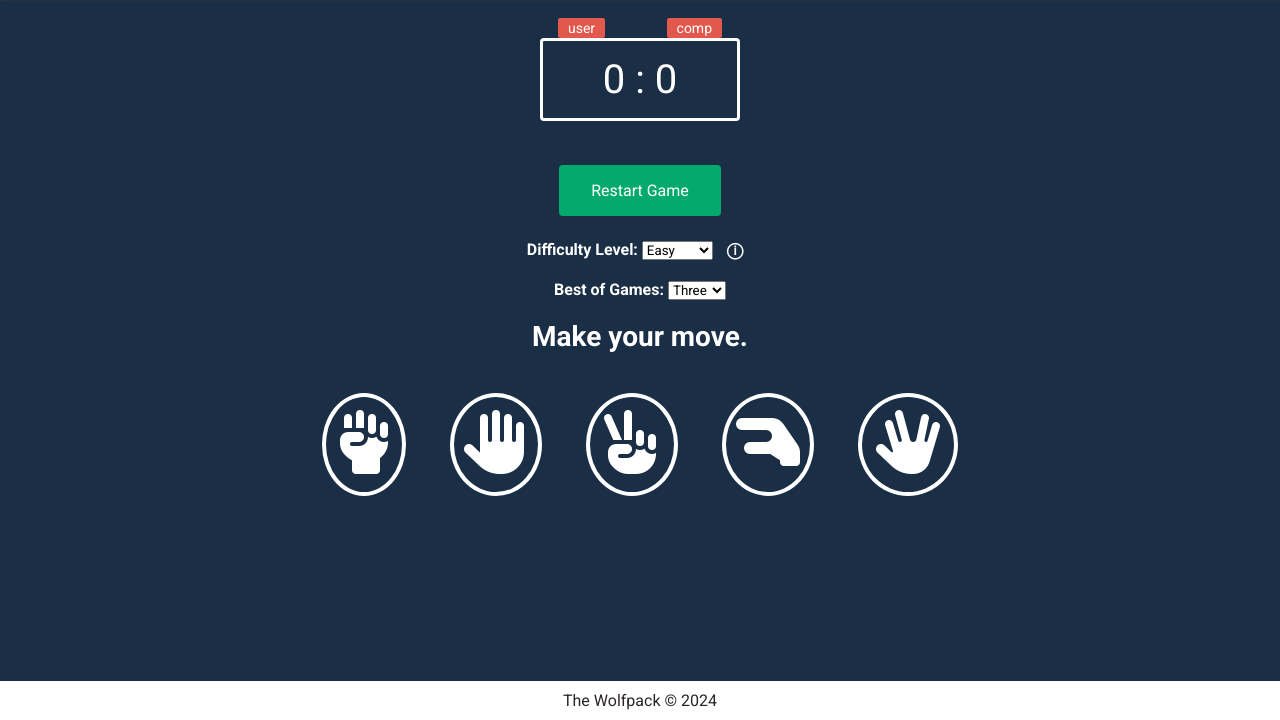
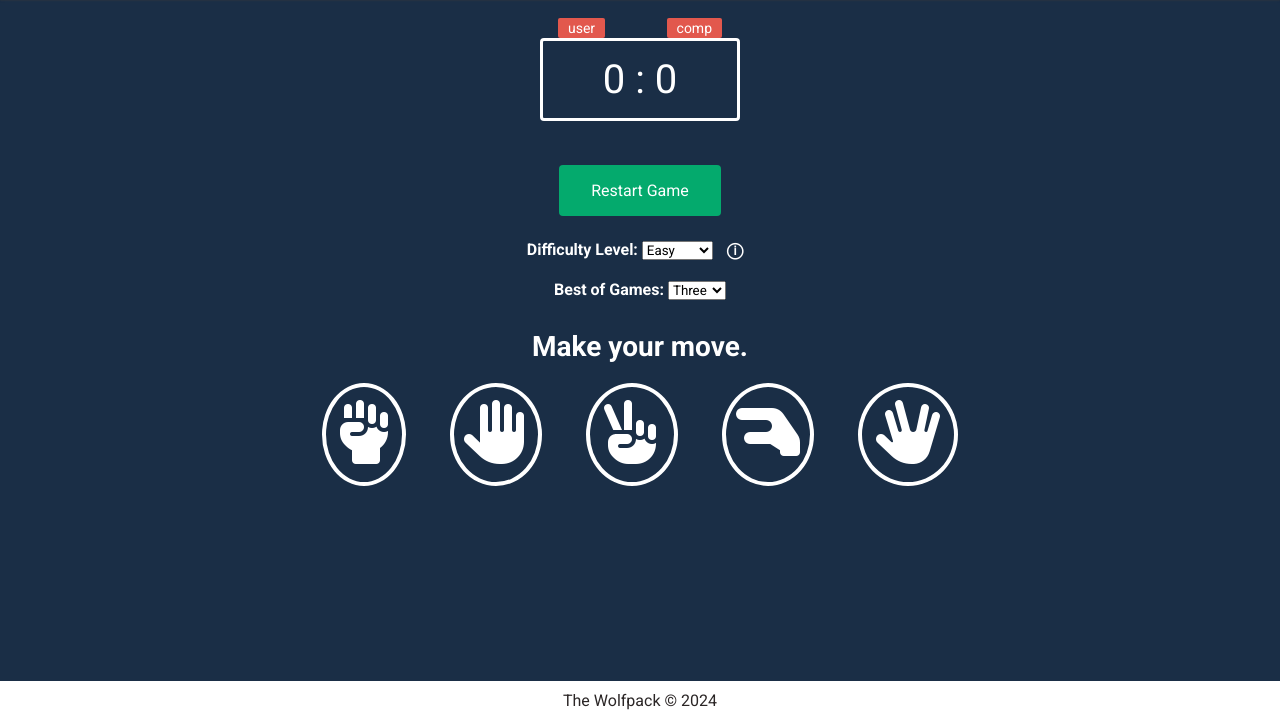
Before and after one commit to moflynn23/rock-paper-scissors-lizard-spock, a plain HTML site: page index.html in a window 1280 px wide. Shown: the part 80-800 px from the top of the page. Drawn offline with Linux system fonts and the light colour scheme.

Commit message:
Decrease margin on choices

```diff
--- a/assets/css/style.css
+++ b/assets/css/style.css
@@ -84,7 +84,7 @@ header a {
 }
 
 #choices {
-    margin: 30px auto;
+    margin: 10px 0 30px;
     text-align: center;
 }
 
@@ -106,7 +106,7 @@ header a {
 #moves {
     font-weight: bold;
     font-size: 28px;
-    margin: 20px;
+    margin: 30px 0 10px;
 }
 
 .green-glow {
```
